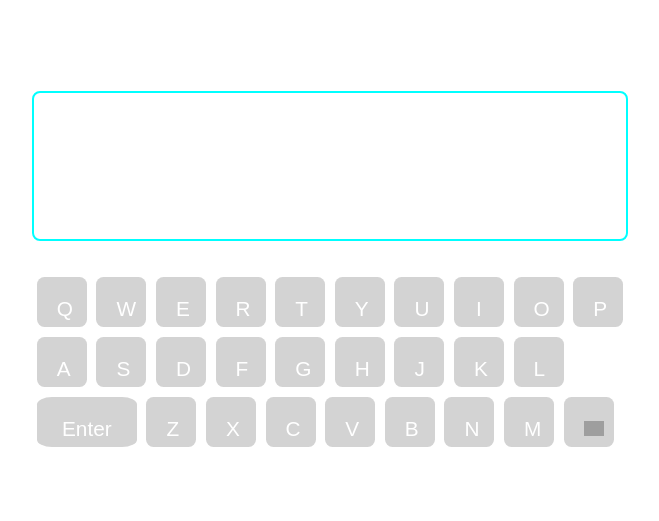
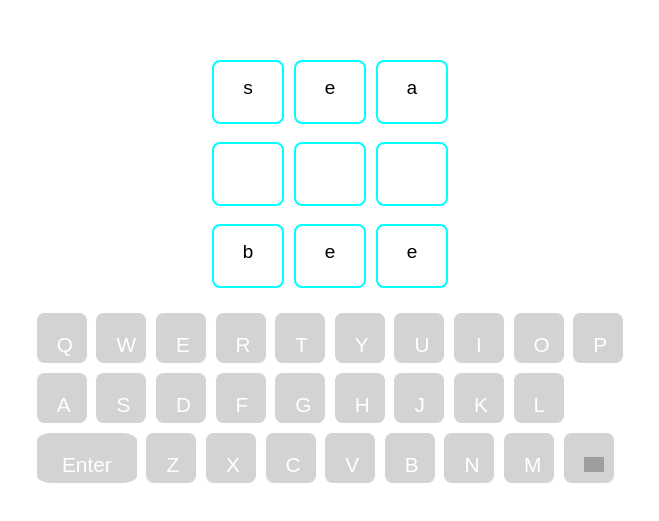
Before and after one commit to AI-WordLadder/wordladder-fe, a React (Create React App) app in the folder wordladder_frontend/: page / in a window 1280 px wide. Shown: the part 129-650 px from the top of the page, without its empty margins (310-969 px from the left). Built offline with nearby package versions, Linux system fonts and the light colour scheme; grey boxes are pictures that could not be loaded.

Commit message:
build input section startword and endword in the field

```diff
--- a/wordladder_frontend/src/App.css
+++ b/wordladder_frontend/src/App.css
@@ -10,8 +10,6 @@
   background-color: #d3d3d3;
 
 }
-
-
 
 body{
   display: grid;
@@ -58,17 +56,25 @@ button{
   width: 100%;
   display: flex;
   justify-content: center;
-  margin-bottom: 2rem;
+}
+
+.input {
+  margin:0.5rem 0 0.5rem 0;
 }
 
 textarea{
-  width: 100%;
-  height: 150px;
+  width: 4.5rem;
+  height: 4rem;
   resize: none;
-  padding: .5rem;
+  padding: 1rem 0 1rem 0;
   font-size: 1.2rem;
   outline: none;
   border:2px solid aqua;
   border-radius: .5rem;
+  text-align: center;
+  margin: 5px;
+}
 
+.gameplay{
+  margin-bottom: 1rem;
 }
--- a/wordladder_frontend/src/App.js
+++ b/wordladder_frontend/src/App.js
@@ -1,11 +1,23 @@
 import './App.css';
-import { Component } from 'react';
+import { Component, useState } from 'react';
+
+const heuristic = {
+  technique: "A* Search",
+  startword: "sea",
+  endword: "bee",
+  optimal: 12,
+  path: ["reseal", "reseat", "resent", "resend", "reseed", "rested", "tested", "tasted", "tauted", "dauted", "daubed", "dabbed", "dubbed"],
+  space: "0.45 KB",
+  time: "0.1160 sec"
+}
 
 class Header extends Component {
   constructor(props) {
     super(props);
     this.state = {
       text: '', // Store textarea content
+      startword: heuristic.startword,
+      endword: heuristic.endword
     };
   }
 
@@ -50,8 +62,34 @@ class Header extends Component {
   render() {
     return (
       <div className="container">
-        <div className="textarea">
-          <textarea value={this.state.text} readOnly></textarea>
+        <div class="gameplay">
+          <div className="textarea startword">
+            {this.state.startword.split('').map((char) => (
+              <textarea
+                value={char}
+                className=""
+                readOnly
+              >
+                {char}
+              </textarea>
+            ))}
+          </div>
+          <div className="textarea input">
+            <textarea class="" value={this.state.text} readOnly></textarea>
+            <textarea class="" value={this.state.text} readOnly></textarea>
+            <textarea class="" value={this.state.text} readOnly></textarea>
+          </div>
+          <div className="textarea endword">
+            {this.state.endword.split('').map((char) => (
+                <textarea
+                  value={char}
+                  className=""
+                  readOnly
+                >
+                  {char}
+                </textarea>
+              ))}
+          </div>
         </div>
         <div className="keyboard">
           <div className="keyboardRow">
@@ -107,7 +145,7 @@ class Header extends Component {
 function App() {
   return (
     <div>
-      <Header />
+      <Header/>
     </div>
   );
 }
```
